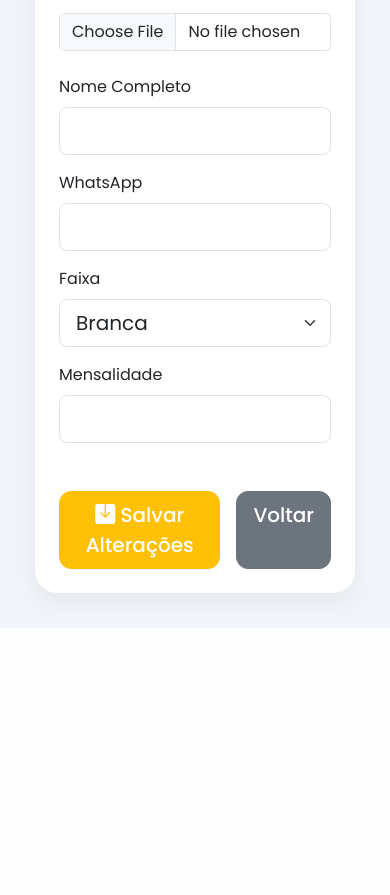
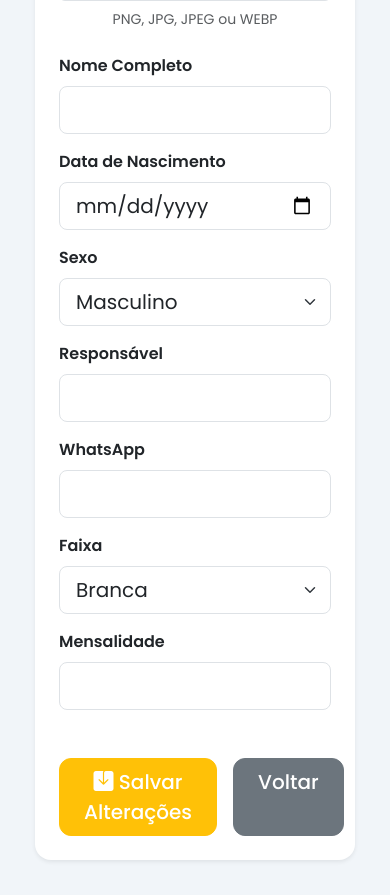
Before and after one commit to roisadi-tech/karate-system, a Flask app: template templates/editar_aluno.html in a window 390 px wide. Shown: the part 1483-2378 px from the top of the page. Before the commit the page ends 2111 px from the top, so only its background shows below. Run offline with Flask 3, Linux system fonts and the light colour scheme; the template is opened without the code that fills it, so the values that code supplies are empty.

Commit message:
Atualizando editar aluno

```diff
--- a/templates/editar_aluno.html
+++ b/templates/editar_aluno.html
@@ -20,7 +20,7 @@
 
 <!-- FORM -->
 
-<div class="card p-4">
+<div class="card border-0 shadow-sm p-4 rounded-4">
 
     <form
         method="POST"
@@ -31,31 +31,37 @@
 
             <!-- FOTO -->
 
-            <div class="col-md-4">
+            <div class="col-lg-4">
 
                 <div class="text-center">
 
                     {% if aluno.foto %}
 
                         <img
+                            id="preview"
                             src="{{ url_for('static', filename='uploads/' + aluno.foto) }}"
-                            class="img-fluid rounded-4 shadow-sm mb-3"
-                            style="height: 300px; object-fit: cover; width: 100%;"
+                            class="img-fluid rounded-circle shadow-sm mb-3"
+                            style="
+                                width: 250px;
+                                height: 250px;
+                                object-fit: cover;
+                                border: 5px solid #f1f5f9;
+                            "
                         >
 
                     {% else %}
 
-                        <div
-                            class="bg-light rounded-4 d-flex align-items-center justify-content-center mb-3"
-                            style="height: 300px;"
+                        <img
+                            id="preview"
+                            src="https://cdn-icons-png.flaticon.com/512/149/149071.png"
+                            class="img-fluid rounded-circle shadow-sm mb-3"
+                            style="
+                                width: 250px;
+                                height: 250px;
+                                object-fit: cover;
+                                border: 5px solid #f1f5f9;
+                            "
                         >
-
-                            <i
-                                class="bi bi-person-circle text-secondary"
-                                style="font-size: 120px;"
-                            ></i>
-
-                        </div>
 
                     {% endif %}
 
@@ -63,7 +69,13 @@
                         type="file"
                         name="foto"
                         class="form-control"
+                        accept=".png,.jpg,.jpeg,.webp"
+                        onchange="previewImagem(event)"
                     >
+
+                    <small class="text-muted d-block mt-2">
+                        PNG, JPG, JPEG ou WEBP
+                    </small>
 
                 </div>
 
@@ -71,7 +83,7 @@
 
             <!-- DADOS -->
 
-            <div class="col-md-8">
+            <div class="col-lg-8">
 
                 <div class="row g-3">
 
@@ -79,7 +91,7 @@
 
                     <div class="col-md-12">
 
-                        <label class="form-label">
+                        <label class="form-label fw-semibold">
 
                             Nome Completo
 
@@ -95,11 +107,89 @@
 
                     </div>
 
+                    <!-- DATA NASCIMENTO -->
+
+                    <div class="col-md-6">
+
+                        <label class="form-label fw-semibold">
+
+                            Data de Nascimento
+
+                        </label>
+
+                        <input
+                            type="date"
+                            name="nascimento"
+                            value="{{ aluno.nascimento }}"
+                            class="form-control form-control-lg"
+                            required
+                        >
+
+                    </div>
+
+                    <!-- SEXO -->
+
+                    <div class="col-md-6">
+
+                        <label class="form-label fw-semibold">
+
+                            Sexo
+
+                        </label>
+
+                        <select
+                            name="sexo"
+                            class="form-select form-select-lg"
+                            required
+                        >
+
+                            <option
+                                value="Masculino"
+                                {% if aluno.sexo == 'Masculino' %}
+                                    selected
+                                {% endif %}
+                            >
+                                Masculino
+                            </option>
+
+                            <option
+                                value="Feminino"
+                                {% if aluno.sexo == 'Feminino' %}
+                                    selected
+                                {% endif %}
+                            >
+                                Feminino
+                            </option>
+
+                        </select>
+
+                    </div>
+
+                    <!-- RESPONSÁVEL -->
+
+                    <div class="col-md-12">
+
+                        <label class="form-label fw-semibold">
+
+                            Responsável
+
+                        </label>
+
+                        <input
+                            type="text"
+                            name="responsavel"
+                            value="{{ aluno.responsavel }}"
+                            class="form-control form-control-lg"
+                            required
+                        >
+
+                    </div>
+
                     <!-- WHATSAPP -->
 
                     <div class="col-md-6">
 
-                        <label class="form-label">
+                        <label class="form-label fw-semibold">
 
                             WhatsApp
 
@@ -119,7 +209,7 @@
 
                     <div class="col-md-3">
 
-                        <label class="form-label">
+                        <label class="form-label fw-semibold">
 
                             Faixa
 
@@ -131,66 +221,39 @@
                             required
                         >
 
-                            <option
-                                value="Branca"
-                                {% if aluno.faixa == 'Branca' %}selected{% endif %}
-                            >
+                            <option value="Branca" {% if aluno.faixa == 'Branca' %}selected{% endif %}>
                                 Branca
                             </option>
 
-                            <option
-                                value="Cinza"
-                                {% if aluno.faixa == 'Cinza' %}selected{% endif %}
-                            >
+                            <option value="Cinza" {% if aluno.faixa == 'Cinza' %}selected{% endif %}>
                                 Cinza
                             </option>
 
-                            <option
-                                value="Azul"
-                                {% if aluno.faixa == 'Azul' %}selected{% endif %}
-                            >
+                            <option value="Azul" {% if aluno.faixa == 'Azul' %}selected{% endif %}>
                                 Azul
                             </option>
 
-                            <option
-                                value="Amarela"
-                                {% if aluno.faixa == 'Amarela' %}selected{% endif %}
-                            >
+                            <option value="Amarela" {% if aluno.faixa == 'Amarela' %}selected{% endif %}>
                                 Amarela
                             </option>
 
-                            <option
-                                value="Laranja"
-                                {% if aluno.faixa == 'Laranja' %}selected{% endif %}
-                            >
+                            <option value="Laranja" {% if aluno.faixa == 'Laranja' %}selected{% endif %}>
                                 Laranja
                             </option>
 
-                            <option
-                                value="Verde"
-                                {% if aluno.faixa == 'Verde' %}selected{% endif %}
-                            >
+                            <option value="Verde" {% if aluno.faixa == 'Verde' %}selected{% endif %}>
                                 Verde
                             </option>
 
-                            <option
-                                value="Roxa"
-                                {% if aluno.faixa == 'Roxa' %}selected{% endif %}
-                            >
+                            <option value="Roxa" {% if aluno.faixa == 'Roxa' %}selected{% endif %}>
                                 Roxa
                             </option>
 
-                            <option
-                                value="Marrom"
-                                {% if aluno.faixa == 'Marrom' %}selected{% endif %}
-                            >
+                            <option value="Marrom" {% if aluno.faixa == 'Marrom' %}selected{% endif %}>
                                 Marrom
                             </option>
 
-                            <option
-                                value="Preta"
-                                {% if aluno.faixa == 'Preta' %}selected{% endif %}
-                            >
+                            <option value="Preta" {% if aluno.faixa == 'Preta' %}selected{% endif %}>
                                 Preta
                             </option>
 
@@ -202,7 +265,7 @@
 
                     <div class="col-md-3">
 
-                        <label class="form-label">
+                        <label class="form-label fw-semibold">
 
                             Mensalidade
 
@@ -230,7 +293,7 @@
         <div class="mt-5 d-flex gap-3">
 
             <button
-                class="btn btn-warning btn-lg text-white"
+                class="btn btn-warning btn-lg text-white px-4"
             >
 
                 <i class="bi bi-save-fill"></i>
@@ -241,7 +304,7 @@
 
             <a
                 href="/alunos"
-                class="btn btn-secondary btn-lg"
+                class="btn btn-secondary btn-lg px-4"
             >
 
                 Voltar
@@ -254,4 +317,26 @@
 
 </div>
 
+<!-- PREVIEW FOTO -->
+
+<script>
+
+function previewImagem(event) {
+
+    const reader = new FileReader()
+
+    reader.onload = function() {
+
+        const output = document.getElementById('preview')
+
+        output.src = reader.result
+
+    }
+
+    reader.readAsDataURL(event.target.files[0])
+
+}
+
+</script>
+
 {% endblock %}
```
